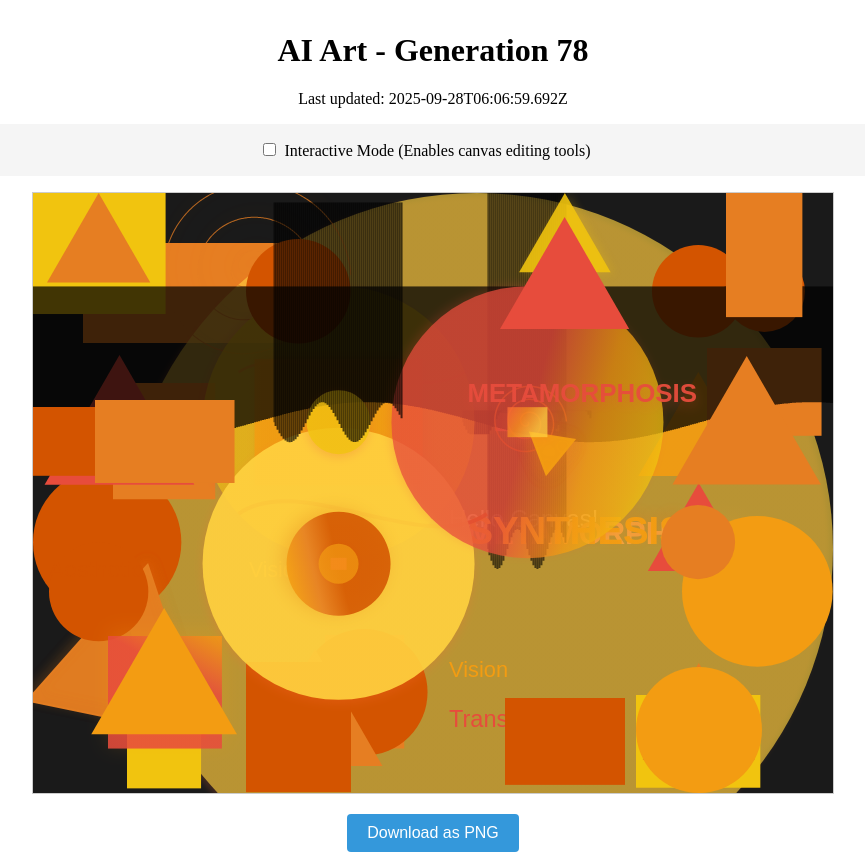
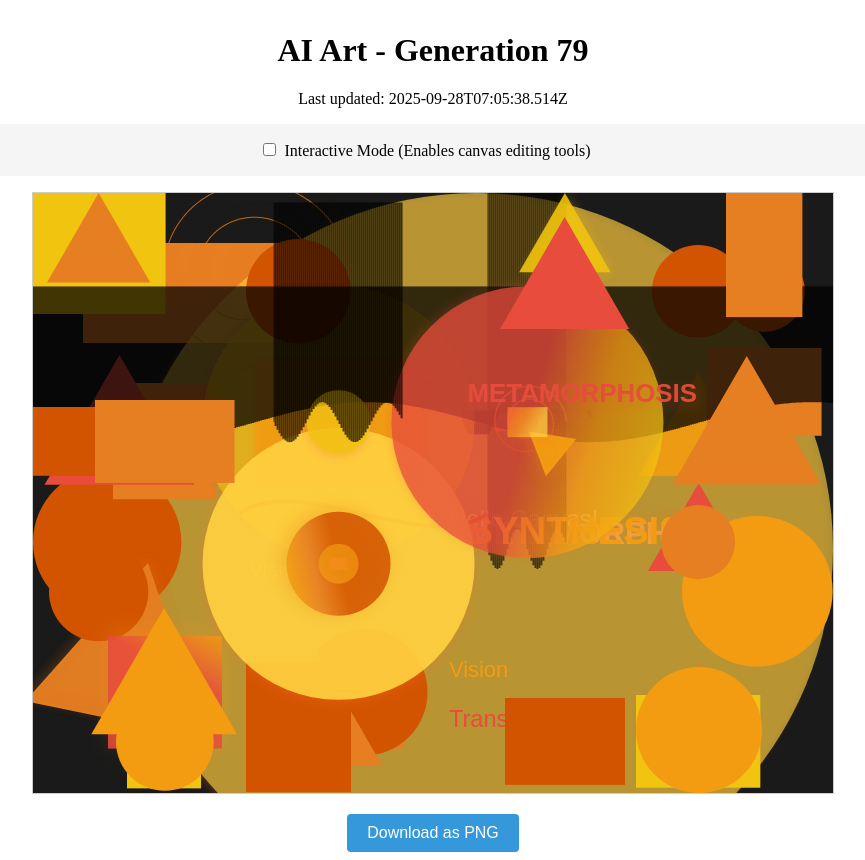
Before and after one commit to mcclowes/ai-art, a React (Vite) app: page / in a window 1280 px wide. Shown: the whole page, without its empty margins (207-1072 px from the left). Built offline with nearby package versions, Linux system fonts and the light colour scheme.

Commit message:
Improve artwork - Generation 79

```diff
--- a/src/artwork-state.ts
+++ b/src/artwork-state.ts
@@ -944,9 +944,17 @@ export const artworkState: ArtworkState = {
       "font": "22.9053115953952px Arial",
       "fillStyle": "#d35400",
       "id": "text_1759039619692"
+    },
+    {
+      "type": "circle",
+      "x": 131.8439218861456,
+      "y": 548.8439218861456,
+      "radius": 48.843921886145594,
+      "fillStyle": "#f39c12",
+      "id": "circle_1759043138514"
     }
   ],
-  "generation": 78,
-  "lastUpdated": "2025-09-28T06:06:59.692Z",
+  "generation": 79,
+  "lastUpdated": "2025-09-28T07:05:38.514Z",
   "cycleStarted": "2025-09-25T01:33:04.169Z"
 };
```
